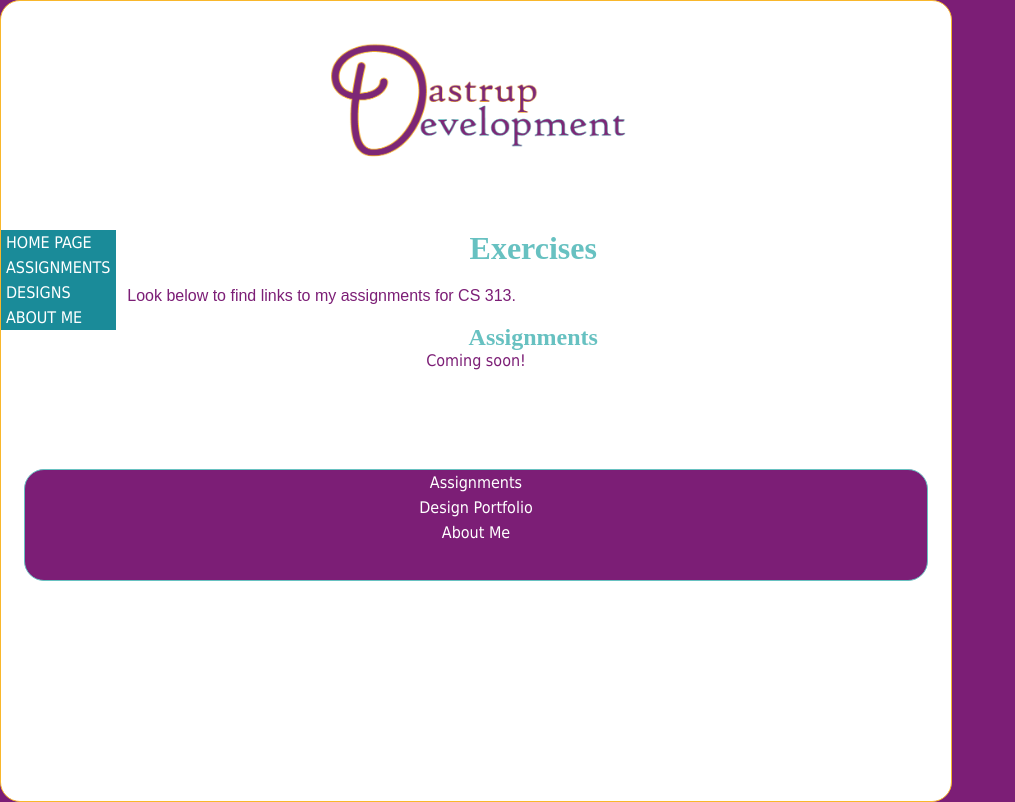
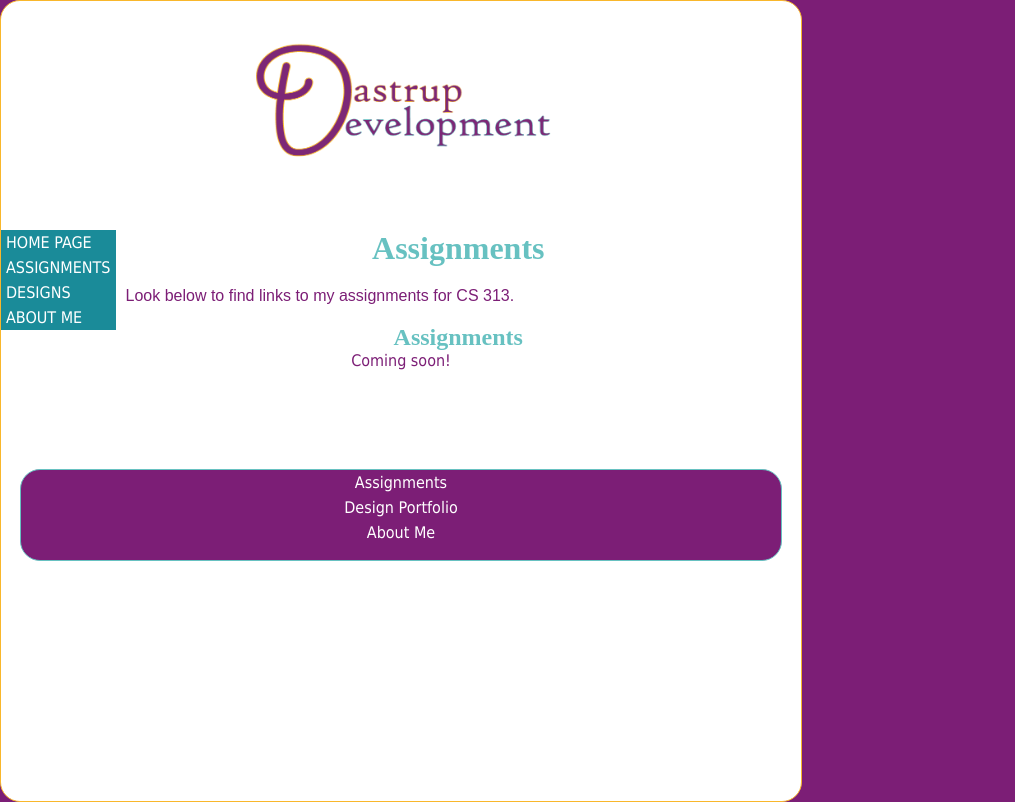
Before and after one commit to dastrup-kamianne/cs313-php, a PHP site: page /assignments/assignments.php in a window 1280 px wide. Shown: the whole page, without its empty margins (0-1015 px from the left). Run offline with PHP 8.4, Linux system fonts and the light colour scheme.

Commit message:
updating css

```diff
--- a/assignments/assignments.php
+++ b/assignments/assignments.php
@@ -8,7 +8,7 @@
       <div class="wrapper">
      <header>
          <?php include $_SERVER['DOCUMENT_ROOT'].'/modules/main-header.php'; ?>
-         <h1>Exercises</h1>
+         <h1>Assignments</h1>
      </header>
           <main>
       <p>
--- a/style/stylesheet.css
+++ b/style/stylesheet.css
@@ -13,7 +13,7 @@ html {
 }
 
 body{
-    width: 950px;
+    width: 800px;
     background-color: #fff;
     font-family: Tahoma, Geneva, sans-serif;
     border: solid thin #f9b72b;
@@ -131,7 +131,7 @@ footer {
     width: 95%;
     background-color: #7c1e76;
     clear: both;
-    height: 110px;
+    height: 90px;
     border: solid thin #67c1c1;
     border-radius: 20px;
     -moz-border-radius: 20px;
@@ -433,7 +433,7 @@ only screen and (min-device-width: 1025px) and (orientation: landscape)
 
 /*navigation menu*/
 #topnav{
-    width: 900px;
+    width: 700px;
     background-color: #7c1e76;
     font-weight: bold;
     border: solid thin #f9b72b;
```
